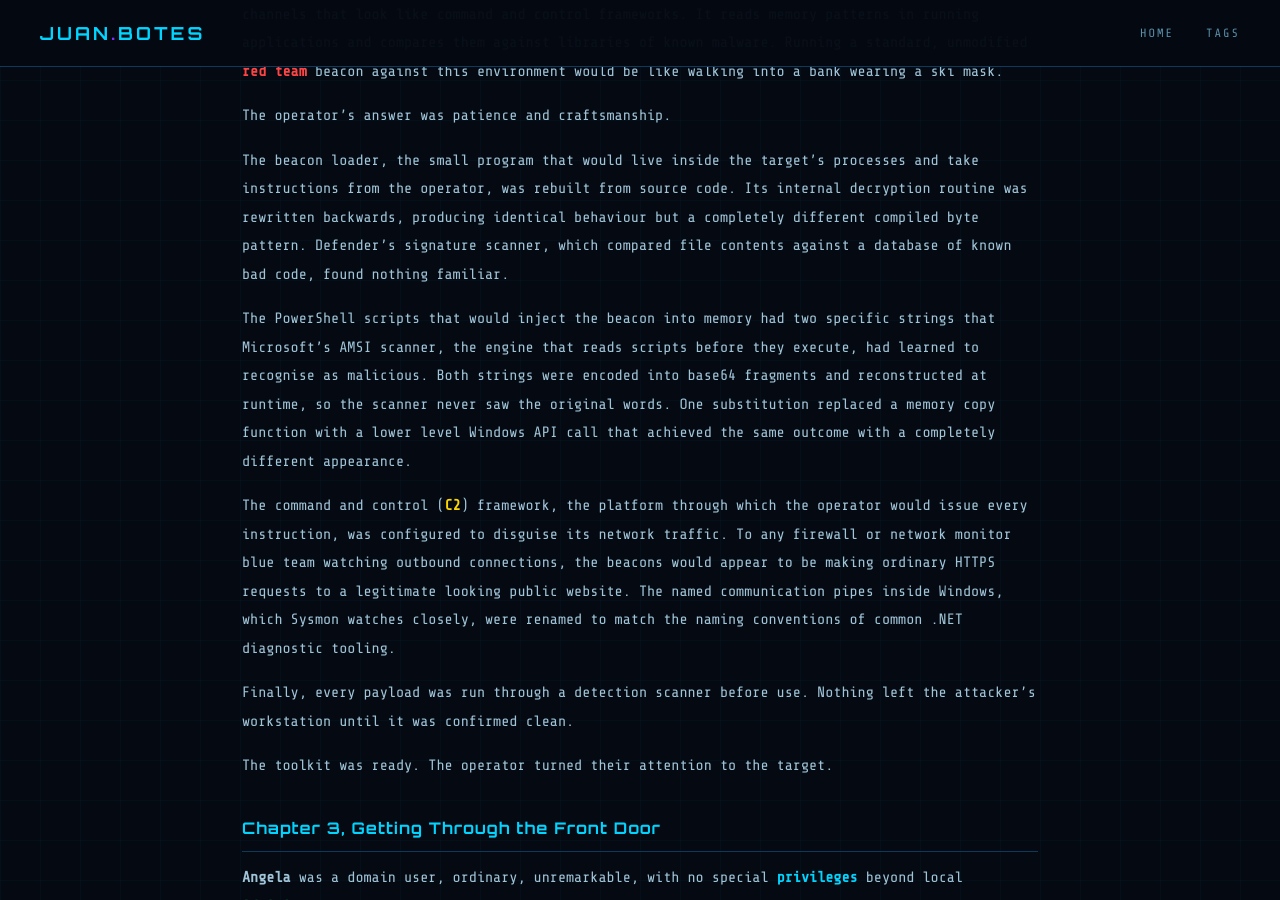
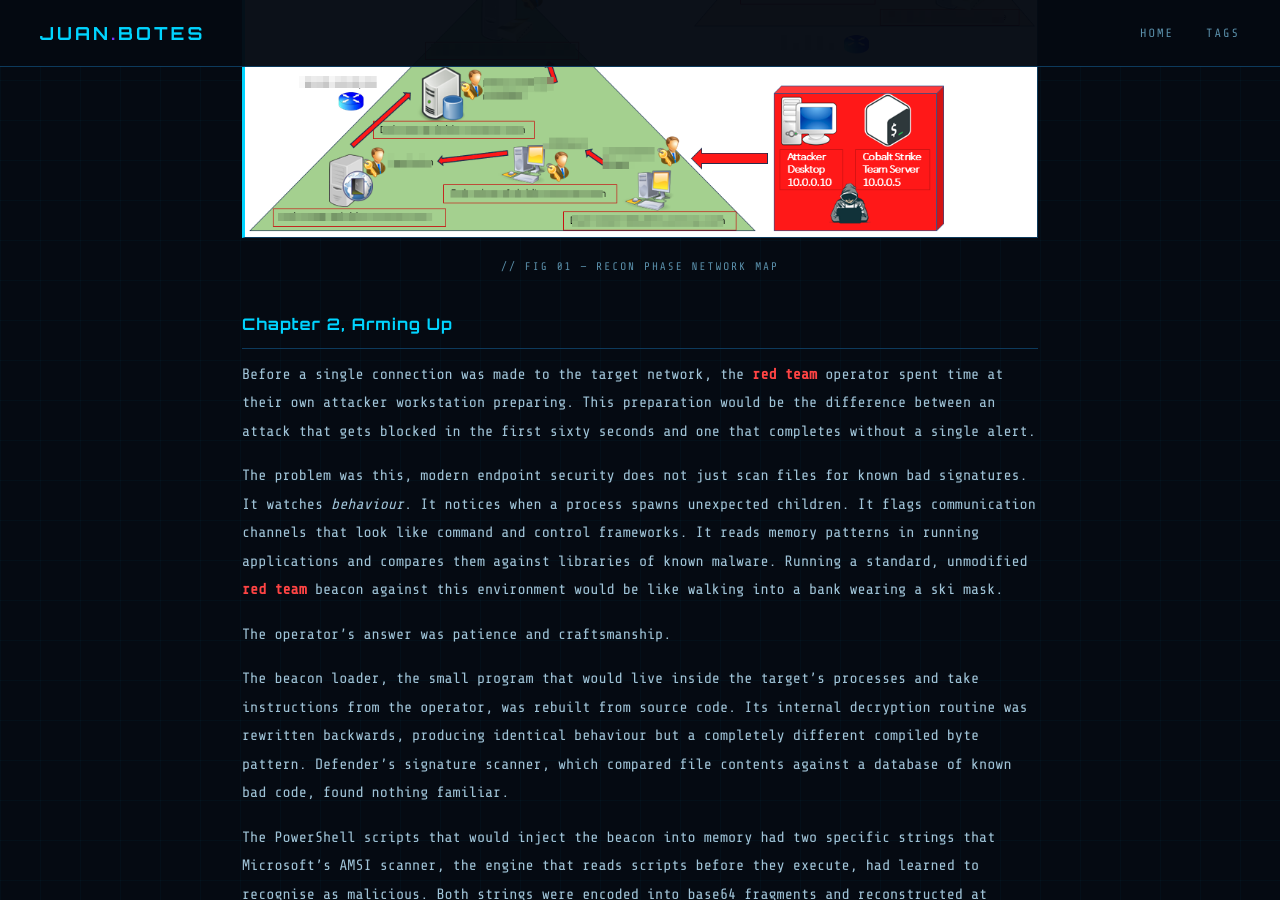
Before and after one commit to botesjuan/botesjuan.github.io, a Jekyll site: the page built from _posts/2026-05-23-red-team-kill-chain-story.md, in a window 1280 px wide and 900 px high, scrolled down 1273 px. Built offline with Jekyll 4.4.1, drawn with Linux system fonts in a browser that asks for light colours; our own code applies the rules of GitHub Pages for plain Markdown files; some of the changed text lies outside the part shown.

Commit message:
Update 2026-05-23-red-team-kill-chain-story.md

```diff
--- a/_posts/2026-05-23-red-team-kill-chain-story.md
+++ b/_posts/2026-05-23-red-team-kill-chain-story.md
@@ -24,6 +24,15 @@
 The objective, obtain a single low <span class="cyan">privilege</span> user account named **Angela**, and use it, through whatever gaps existed in the architecture, to reach a locked file server in the secure storage vault and prove access by writing a "flag" file to its hard drive. Proving the possibility of ransomware deployment.
 
 The command and control (<span class="kw">C2</span>) communication path did not yet exist. The <span class="kw">C2</span> <span class="kw">chain</span> of malware beacons would have to be built, hop by hop, identity by identity, to reach the crown jewels.
+
+<figure style="margin:28px 0;text-align:center;">
+  <img src="/assets/images/redacted-crto-landscape.png"
+       alt="Recon Phase"
+       style="max-width:100%;border:1px solid #0d3a5c;border-left:3px solid #00d4ff;">
+  <figcaption style="font-size:11px;color:#5a8faa;letter-spacing:2px;margin-top:8px;text-transform:uppercase;">
+    // Fig 01 — Recon Phase Network Map
+  </figcaption>
+</figure>
 
 ## Chapter 2, Arming Up
 
@@ -217,6 +226,15 @@
 
 The tunnel was open and pivoting the couch up to friends apartment via the staircase was possible with many swings to get there. The final attack could begin.
 
+<figure style="margin:28px 0;text-align:center;">
+  <img src="/assets/images/redacted-crto-beacon-kill-chain.png"
+       alt="C2 Beacon"
+       style="max-width:100%;border:1px solid #0d3a5c;border-left:3px solid #7b2fff;">
+  <figcaption style="font-size:11px;color:#5a8faa;letter-spacing:2px;margin-top:8px;text-transform:uppercase;">
+    // Fig 02 — C2 Beacon Traffic
+  </figcaption>
+</figure>
+
 ## Chapter 17, The Last Lock
 
 The target was Secure File Storage, the locked file server in the vault. The operator had no credentials, no password, no user account with access, and no direct path to the secure file storage. What they had was the trusted jump host, and the jump host had something more valuable than a password.
```
